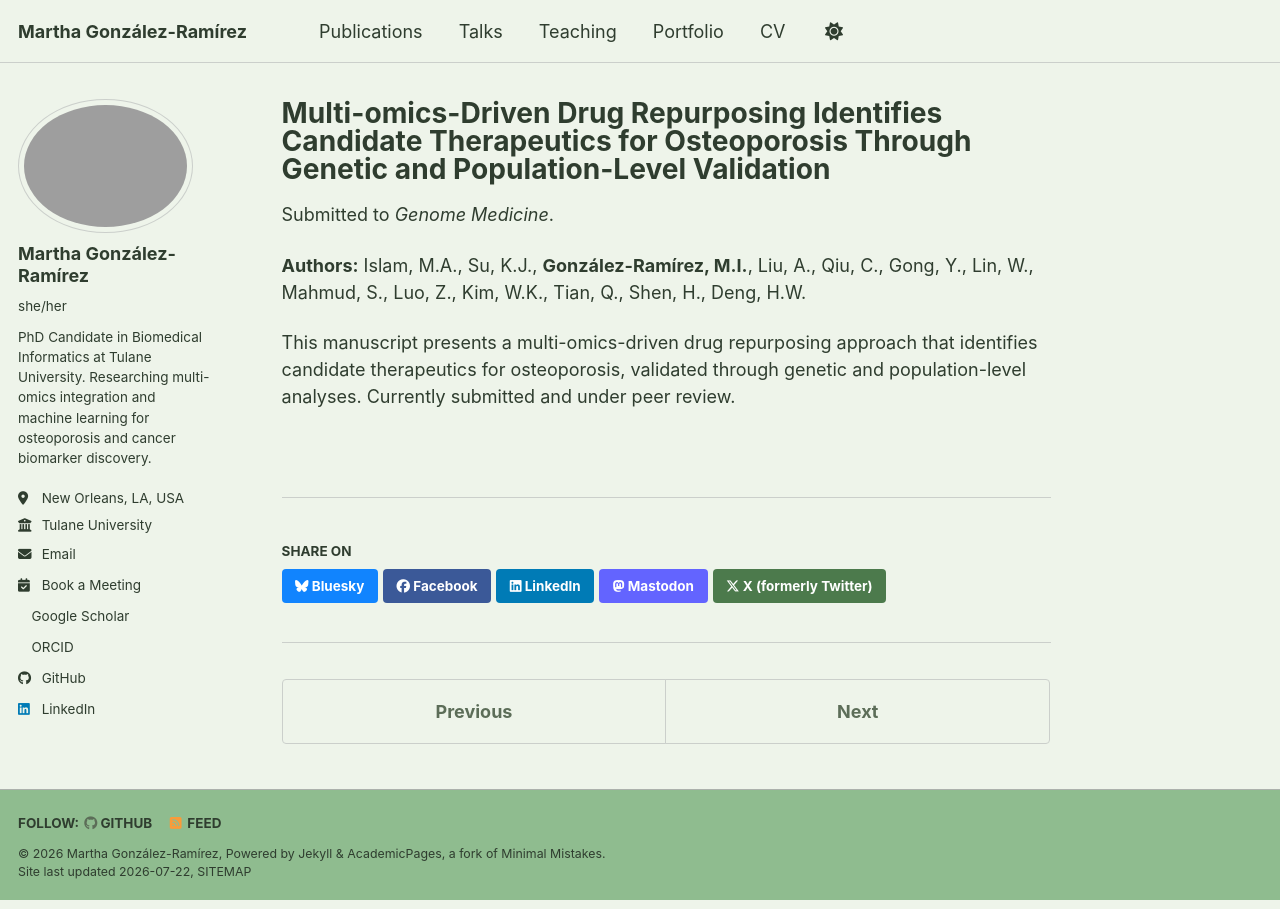
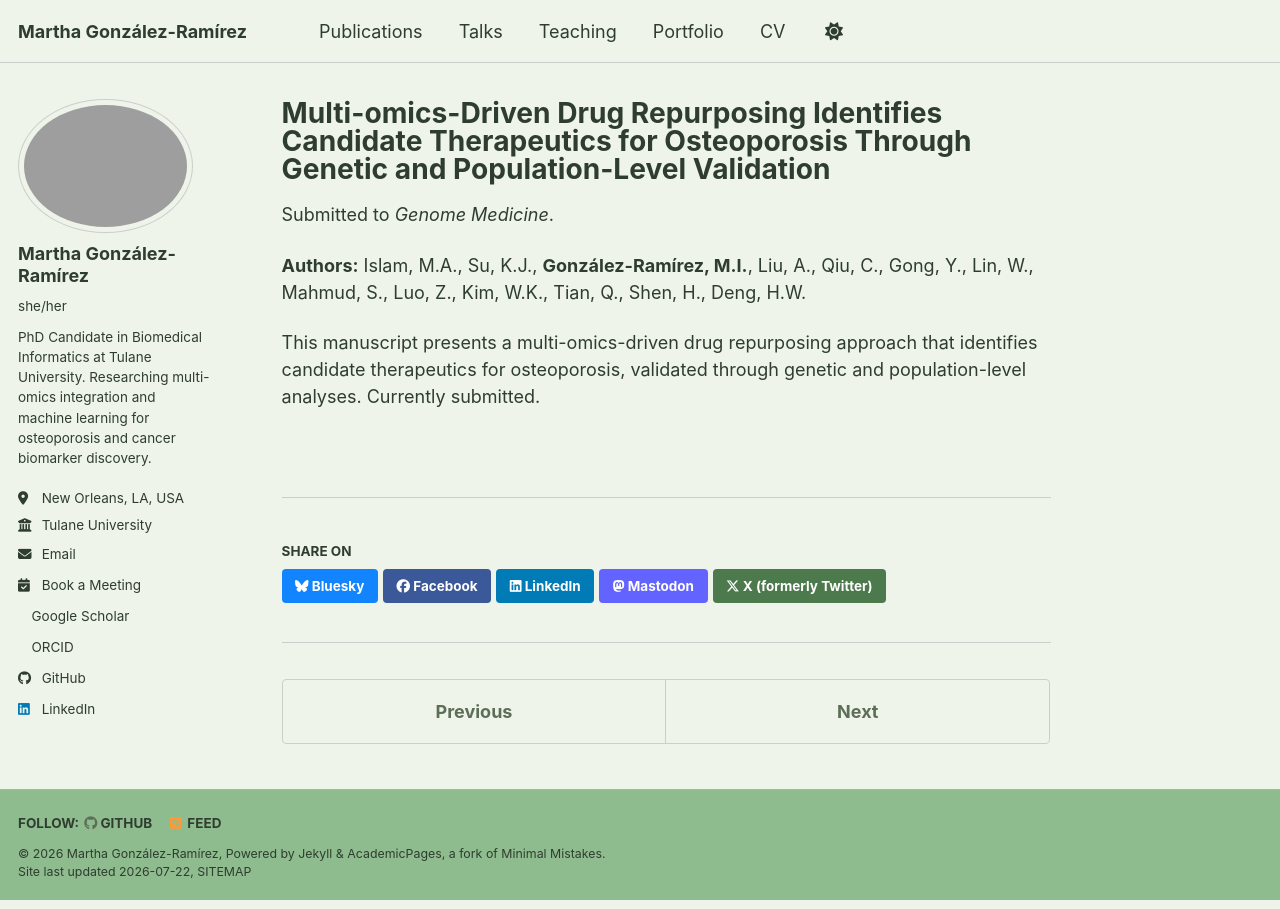
Before and after one commit to migonzalezr/migonzalezr.github.io, a Jekyll site: the page built from _publications/2026-05-01-genome-medicine-drug-repurposing-osteoporosis.md, in a window 1280 px wide. Built offline with Jekyll 4.4.1, drawn with Linux system fonts in a browser that asks for light colours; a style sheet for code colours, icons or effects is not loaded.

Commit message:
Update 2026-05-01-genome-medicine-drug-repurposing-osteoporosis.md

```diff
--- a/_publications/2026-05-01-genome-medicine-drug-repurposing-osteoporosis.md
+++ b/_publications/2026-05-01-genome-medicine-drug-repurposing-osteoporosis.md
@@ -3,11 +3,11 @@ title: "Multi-omics-Driven Drug Repurposing Identifies Candidate Therapeutics fo
 collection: publications
 category: manuscripts
 permalink: /publication/2026-genome-medicine-drug-repurposing-osteoporosis
-excerpt: 'A multi-omics-driven drug repurposing approach identifying candidate therapeutics for osteoporosis, validated through genetic and population-level analyses. Submitted to Genome Medicine, under peer review.'
+excerpt: 'A multi-omics-driven drug repurposing approach identifying candidate therapeutics for osteoporosis, validated through genetic and population-level analyses. Submitted to Genome Medicine.'
 date: 2026-05-01
 venue: 'Genome Medicine'
 status: 'submitted'
 authors: 'Islam, M.A., Su, K.J., <strong>González-Ramírez, M.I.</strong>, Liu, A., Qiu, C., Gong, Y., Lin, W., Mahmud, S., Luo, Z., Kim, W.K., Tian, Q., Shen, H., Deng, H.W.'
-citation: 'Islam, M.A., Su, K.J., <strong>Gonzalez-Ramirez, M.I.</strong>, Liu, A., Qiu, C., Gong, Y., Lin, W., Mahmud, S., Luo, Z., Kim, W.K., Tian, Q., Shen, H., Deng, H.W. Multi-omics-Driven Drug Repurposing Identifies Candidate Therapeutics for Osteoporosis Through Genetic and Population-Level Validation. Submitted to <i>Genome Medicine</i>. Under peer review.'
+citation: 'Islam, M.A., Su, K.J., <strong>Gonzalez-Ramirez, M.I.</strong>, Liu, A., Qiu, C., Gong, Y., Lin, W., Mahmud, S., Luo, Z., Kim, W.K., Tian, Q., Shen, H., Deng, H.W. Multi-omics-Driven Drug Repurposing Identifies Candidate Therapeutics for Osteoporosis Through Genetic and Population-Level Validation. Submitted to <i>Genome Medicine</i>.'
 ---
-This manuscript presents a multi-omics-driven drug repurposing approach that identifies candidate therapeutics for osteoporosis, validated through genetic and population-level analyses. Currently submitted and under peer review.
+This manuscript presents a multi-omics-driven drug repurposing approach that identifies candidate therapeutics for osteoporosis, validated through genetic and population-level analyses. Currently submitted.
```
